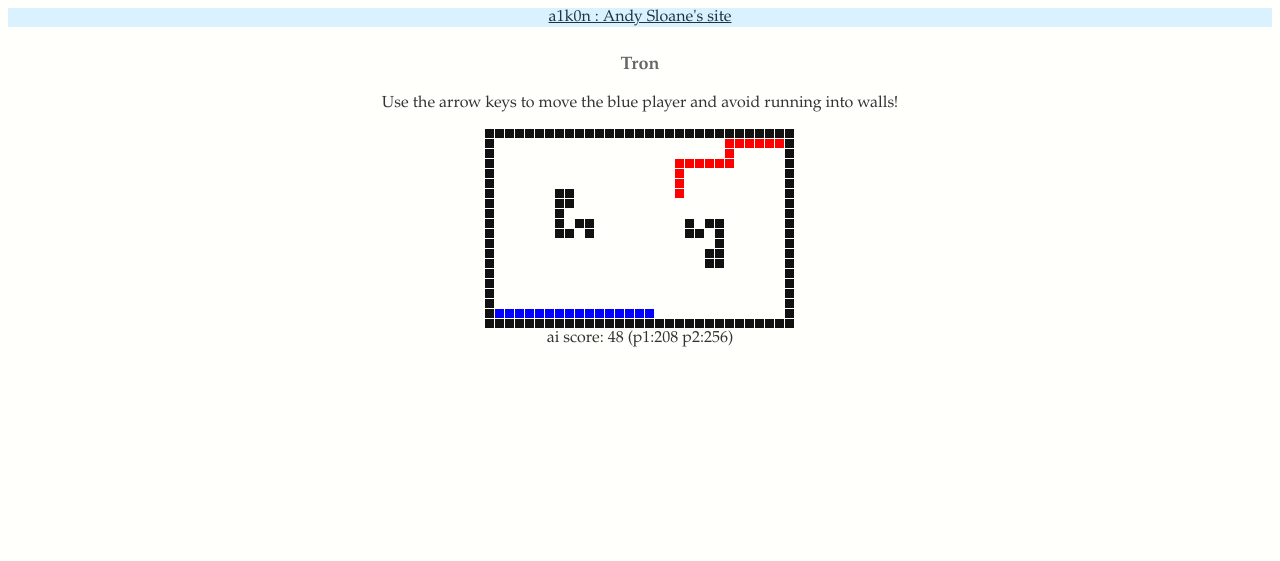
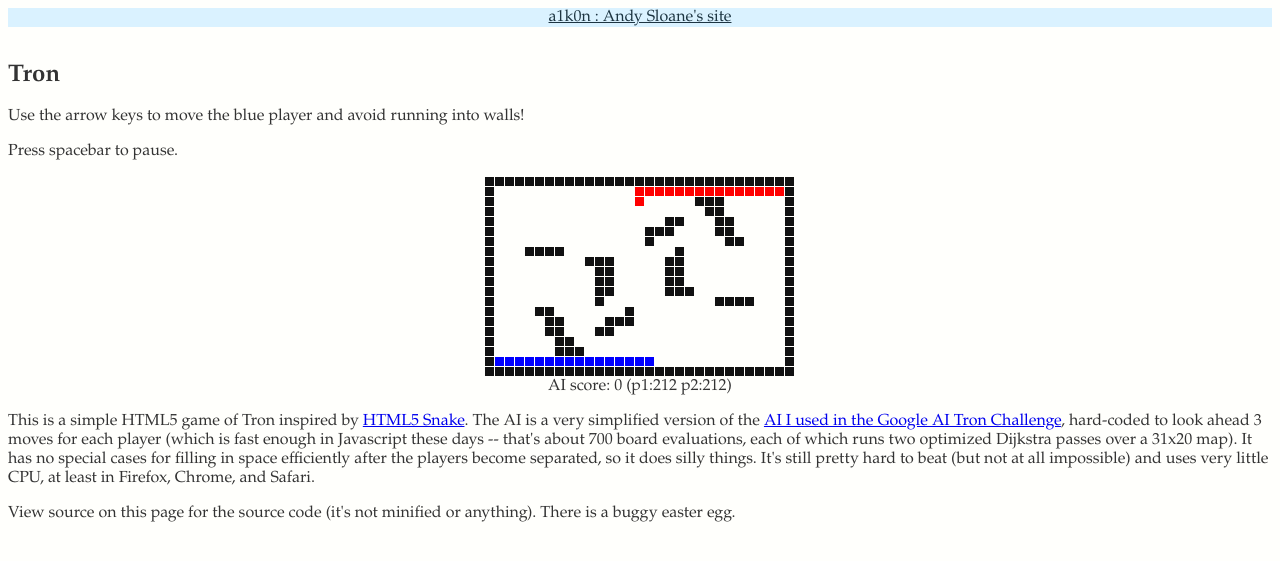
Before and after one commit to a1k0n/a1k0n.github.io, a Jekyll site: the page code/tron.html, which Jekyll copies as it is, in a window 1280 px wide. Shown: the top 561 px of the page. Built offline with Jekyll 4.4.1, drawn with Linux system fonts in a browser that asks for light colours; Markdown is read by kramdown in place of the engine named in the settings.

Commit message:
updated tron code; some documentation, bugfixes, togglable player 1 AI

```diff
--- a/code/tron.html
+++ b/code/tron.html
@@ -12,15 +12,22 @@
  var s = document.getElementsByTagName('script')[0]; s.parentNode.insertBefore(ga, s);
  })();
 
+var FRAMEDELAY = 300;
+var p1ai = false;
+
 function init()
 {
   var canvas = document.getElementById('c');
   var ctx = canvas.getContext('2d');
   ctx.clearRect(0,0,canvas.width,canvas.height);
+
+  // map: 0 = empty, -1 = wall, 1 = player 1, 2 = player 2
   var map = [];
+  // width and height constants
   var w = 0|(canvas.width/10);
   var h = 0|(canvas.height/10);
-  // map: 0 = empty, -1 = wall, 1 = player 1, 2 = player 2
+
+  // start out with a clear map with a border around the edges
   for(var j=0;j<h*w;j++) map[j] = 0;
   function addWall(x,y) {
     map[x+y*w] = -1;
@@ -45,8 +54,8 @@
         case 2: y++; break;
         case 3: y--; break;
       }
-      if(x<2) x=2; if(x>w-4) x=w-4;
-      if(y<2) y=2; if(y>h-4) y=h-4;
+      if(x<2) x=2; if(x>w-3) x=w-3;
+      if(y<2) y=2; if(y>h-3) y=h-3;
     }
   }
 
@@ -75,16 +84,20 @@
 
   function draw() {
     clearInterval(tmr); tmr=undefined;
-    document.getElementById('d').innerHTML = "both players crashed; draw!";
+    document.getElementById('d').innerHTML = "both players crashed; draw!<br>Hit space to play again.";
     gameover = true;
   }
+
   function crash(x,y,player) {
     clearInterval(tmr); tmr=undefined;
     var other = 3-player;
-    document.getElementById('d').innerHTML = "player "+player+" crashed; player "+other+" wins!";
+    ctx.fillStyle = player == 1 ? "#00a" : "#a00";
+    ctx.fillRect(x*10,y*10,9,9);
+    document.getElementById('d').innerHTML = "player "+player+" crashed; player "+other+" wins!<br>Hit space to play again.";
     gameover = true;
   }
 
+  // this is a unit-cost specialization of dijkstra's algorithm
   function floodfill(distmap,idx) {
     var q = [idx], q2 = [];
     distmap[idx] = 1;
@@ -106,7 +119,6 @@
     return distmap;
   }
 
-  // todo: alpha-beta pruning
   var p1score=0,p2score=0;
   var p1dist, p2dist;
   function evaluate_pos(myi,theiri)
@@ -134,12 +146,14 @@
     return score;
   }
 
-  function ai(myi,theiri,depth,a,b)
+  // negamax -- minimax with alpha-beta pruning, simple implementation (see wikipedia)
+  function negamax(myi,theiri,depth,a,b)
   {
     if(depth == 0) {
       return evaluate_pos(myi,theiri);
     }
     var bestmove=0;
+    var bestaltmove=0;
     for(var move=0;move<4;move++) {
       var idx = myi+di[move];
       if(map[idx]) continue;
@@ -161,37 +176,30 @@
         p2dist = _p2; p2score = _p2s;
       }
     }
+    // note: p1ai is buggy, because we're cheating: player 1 AI will probably
+    // smash into a wall when P2 is about to lose.  we're just using the player
+    // 1 move from the principal variation computed for player 2, and if player
+    // 2 is doomed, there isn't one.
+    if(p1ai) p1move=bestaltmove;
     p2move = bestmove;
     return a;
   }
 
-  function maketable(t) {
-    var o = ["<table class='inl'>"];
-    for(var j=0,idx=0;j<h;j++) {
-      o.push("<tr>");
-      for(var i=0;i<w;i++,idx++) {
-        o.push("<td class='tiny'>");
-        if(t[idx] === undefined) o.push("x");
-        else o.push(t[idx]);
-        o.push("</td>");
-      }
-      o.push("</tr>");
-    }
-    o.push("</table>");
-    return o.join("");
-  }
-
-  var frame = function() {
+  function frame() {
     if(moveq.length) {
       var move = moveq[0];
       var newidx = p1x+dx[move]+(p1y+dy[move])*w;
-      if(!map[newidx]) { // allow move if it isn't into a wall
+      // note: we only allow move (and pop it from the queue) if it isn't into a wall
+      // this has the side-effect of making you go totally out of control if
+      // you move right into a long wall, and we should probably pop "stuck"
+      // moves after a frame or two
+      if(!map[newidx]) {
         p1move = move;
         moveq.shift();
       }
     }
 
-    var score = ai(p2x+w*p2y,p1x+w*p1y,6,-1e6,1e6); // side effect of ai() is to set p2move
+    var score = negamax(p2x+w*p2y,p1x+w*p1y,6,-1e6,1e6); // side effect of negamax() is to set p2move
 
     p1x += dx[p1move]; p1y += dy[p1move];
     p2x += dx[p2move]; p2y += dy[p2move];
@@ -199,55 +207,88 @@
     var p2idx = p2x+p2y*w;
     if((map[p1idx] && map[p2idx]) || p1idx == p2idx)
       draw();
-    if(map[p1idx])
+    if(map[p1idx]) {
       crash(p1x,p1y,1);
-    else if(map[p2idx])
+      drawPlayer(p2x,p2y,2);
+    }
+    else if(map[p2idx]) {
+      drawPlayer(p1x,p1y,1);
       crash(p2x,p2y,2);
+    }
+    else {
       drawPlayer(p1x,p1y,1);
       drawPlayer(p2x,p2y,2);
+    }
 
     if(!gameover) {
-      document.getElementById('d').innerHTML = "ai score: " + score +
+      document.getElementById('d').innerHTML = "AI score: " + score +
         " (p1:"+p1score+" p2:"+p2score+")";
     }
 
     lastmove = p1move;
   }
-  tmr = setInterval(frame, 300);
+  tmr = setInterval(frame, FRAMEDELAY);
 
   document.onkeydown = function(e) {
     //document.getElementById('d').innerHTML = "key: " + e.keyCode;
-    if(e.keyCode == 32) {
+    switch(e.keyCode) {
+      case 32: // space
         if(tmr) {
           clearInterval(tmr);
           tmr = undefined;
         } else {
           if(!gameover) {
-          tmr = setInterval(frame, 300);
+            tmr = setInterval(frame, FRAMEDELAY);
           } else {
             init();
           }
         }
-    }
+        break;
+      case 65: // ???
+        p1ai = !p1ai;
+        break;
+      case 37: // left
+      case 38: // up
+      case 39: // right
+      case 40: // down
+        // Move convention: 0 = left, 1 = up, 2 = right, 3 = down (corresponds to keyCode-37)
         var move = e.keyCode - 37;
-    if(move >= 0 && move < 4) {
         var lastmove = p1move;
         if(moveq.length)
           lastmove = moveq[0];
-      if(Math.abs(lastmove - move) != 2) // don't allow reversal move sequences
+        if(move != lastmove && Math.abs(lastmove - move) != 2) // don't allow reversal move sequences
           moveq.push(move);
+        break;
     }
   }
 }
-
 </script>
 </head>
-<body onload="init()" style="text-align: center;">
+<body onload="init()">
 <div width=100% style="background-color: #daf2ff; text-align: center; font-size: 12pt;"><a href="/" style="color: #1d3542;">a1k0n : Andy Sloane's site</a></div>
-<h3>Tron</h3>
+<h1>Tron</h1>
 <p>Use the arrow keys to move the blue player and avoid running into walls!</p>
-<canvas id="c" width=310 height=200>
+<p>Press spacebar to pause.</p>
+<center><canvas id="c" width=310 height=200>
   </canvas>
 <div id="d"></div>
-
+</center>
+<p>
+This is a simple HTML5 game of Tron inspired by <a
+  href="http://www.xarg.org/project/html5-snake/">HTML5 Snake</a>.  The AI is a
+very simplified version of the <a
+  href="http://localhost:4000/2010/03/04/google-ai-postmortem.html">AI I used
+  in the Google AI Tron Challenge</a>, hard-coded to look ahead 3 moves for
+each player (which is fast enough in Javascript these days -- that's about 700
+board evaluations, each of which runs two optimized Dijkstra passes over a
+31x20 map).  It has no special cases for filling in space efficiently after the
+players become separated, so it does silly things.  It's still pretty hard
+to beat (but not at all impossible) and uses very little CPU, at least in
+Firefox, Chrome, and Safari.
+</p>
+<p>
+View source on this page for the source code (it's not minified or anything).
+There is a buggy easter egg.
+</p>
+</body>
 </html>
```
Also changed, not shown: other parts of code/tron.html (+8 -5 lines). Lines whose indentation alone changed are shown as unchanged.
